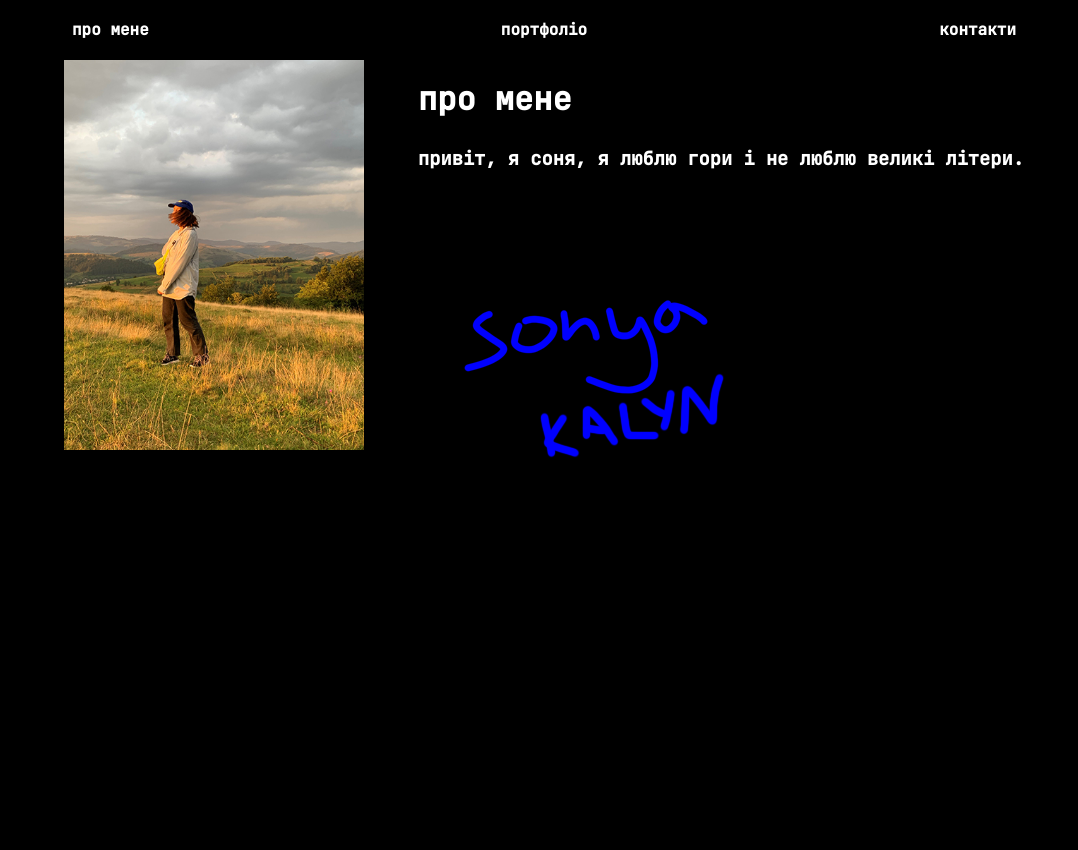
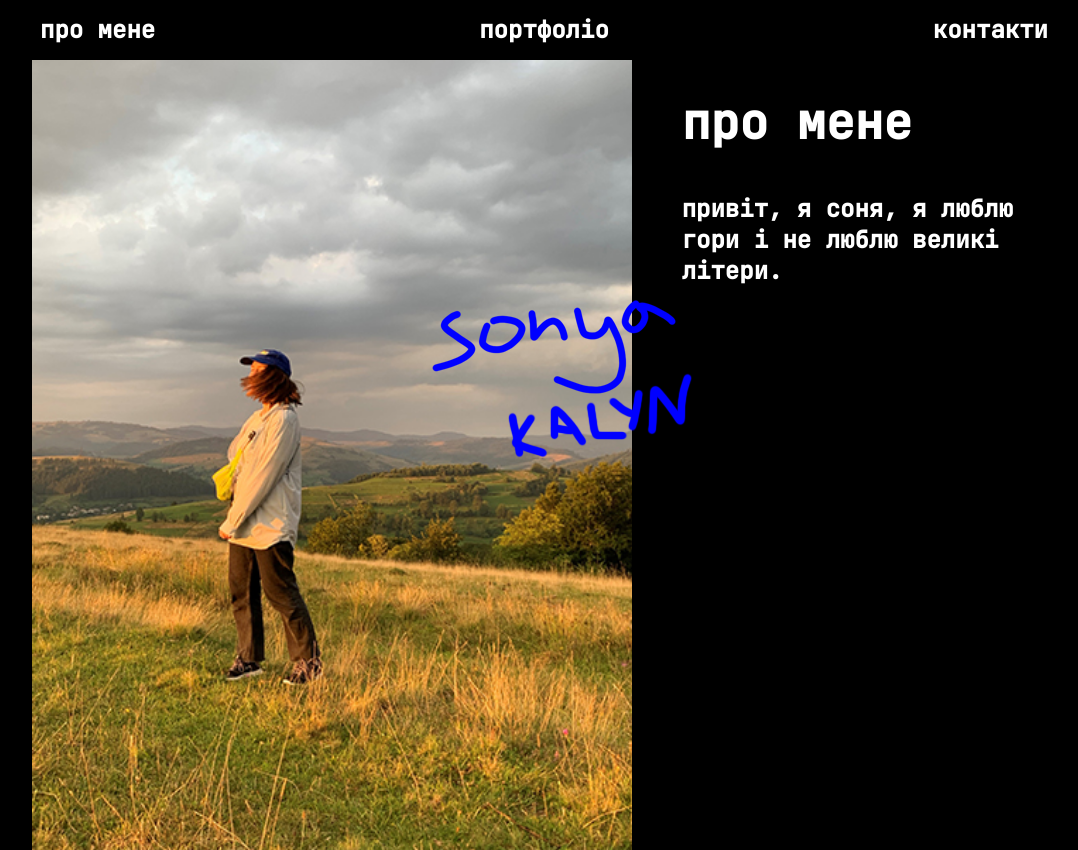
Before and after one commit to kalynsonya/kalynsonya.github.io, a plain HTML site: page index.html in a window 1280 px wide. Shown: the top 850 px of the page, without its empty margins (96-1174 px from the left). Drawn offline with Linux system fonts and the light colour scheme.

Commit message:
final final

```diff
--- a/style.css
+++ b/style.css
@@ -5,7 +5,8 @@
 html {
   scroll-behavior: smooth;
   background-color: black;
-  font-family: 'JetBrains Mono', monospace;}
+  font-family: "JetBrains Mono", monospace;
+}
 
 body {
   margin: 0;
@@ -24,17 +25,15 @@ body {
 }
 .section-portfolio {
   display: flex;
+  min-height: 60vh;
 }
 .section-contacts {
   min-height: 15vh;
   background-color: black;
-  padding-top: 5px;
-  padding-bottom: 5px;
 }
 
 .header {
   background-color: black;
-
   position: fixed;
   top: 0px;
   left: 0px;
@@ -49,7 +48,7 @@ body {
 
 .header .wrapper,
 .section .wrapper {
-  width: 960px;
+  width: 80vw;
   margin: 0 auto;
   justify-content: space-between;
 }
@@ -58,21 +57,25 @@ body {
 }
 .sonya {
   position: fixed;
+  min-width: 33vw;
   top: 300px;
   pointer-events: none;
-    vertical-align: middle;
+  vertical-align: middle;
+  justify-self: center;
 }
 
 .about {
   display: flex;
-    flex-direction: row;
-    justify-content: space-between;
-    align-items: flex-start;
-    align-content: flex-start;
-    width: 100%;}
+  flex-direction: row;
+  justify-content: space-between;
+  align-items: flex-start;
+  align-content: flex-start;
+  width: 100%;
+  min-height: 100vh;
 }
+
 .text {
-  padding: left 50px;
+  padding-left: 50px;
 }
 .menu {
   width: 100%;
@@ -87,8 +90,8 @@ body {
 
 .menu a {
   color: white;
-  font-size: 16px;
-  font-family: 'JetBrains Mono', monospace;
+  font-size: 24px;
+  font-family: "JetBrains Mono", monospace;
   font-weight: bold;
   line-height: 60px;
   padding: 0 8px;
@@ -105,7 +108,8 @@ body {
   align-items: stretch;
 }
 .gallery--item {
-  width: 32%;
+  width: 25vw;
+  height: 80vh;
   margin: 0em;
 }
 .gallery--item img {
@@ -118,7 +122,7 @@ body {
   text-decoration: none;
 }
 .my--photo {
-  width: 300px;
+  height: 100vh;
 }
 
 .grid--view {
@@ -126,30 +130,32 @@ body {
 }
 
 h2 {
-  font-size: 32px;
-  font-family: 'JetBrains Mono', monospace;
+  font-size: 48px;
+  font-family: "JetBrains Mono", monospace;
+  font-weight: 800;
 }
-h3{
-  font-family: 'JetBrains Mono', monospace;
+h3 {
+  font-family: "JetBrains Mono", monospace;
+  font-size: 24px;
 }
 .footer {
   display: flex;
-  align-items: baseline;
+  align-items: center;
   justify-content: space-between;
   color: white;
-  height: 10vh;
 }
 
 .little-links {
   display: flex;
-  align-items: baseline;
+  align-items: center;
   justify-content: flex-end;
 }
 
 .footer--link {
   color: white;
   padding: 5px;
+  font-size: 24px;
 }
-.footer h2{
-font-size: 16px;
+.footer h2 {
+  font-size: 24px;
 }
```
